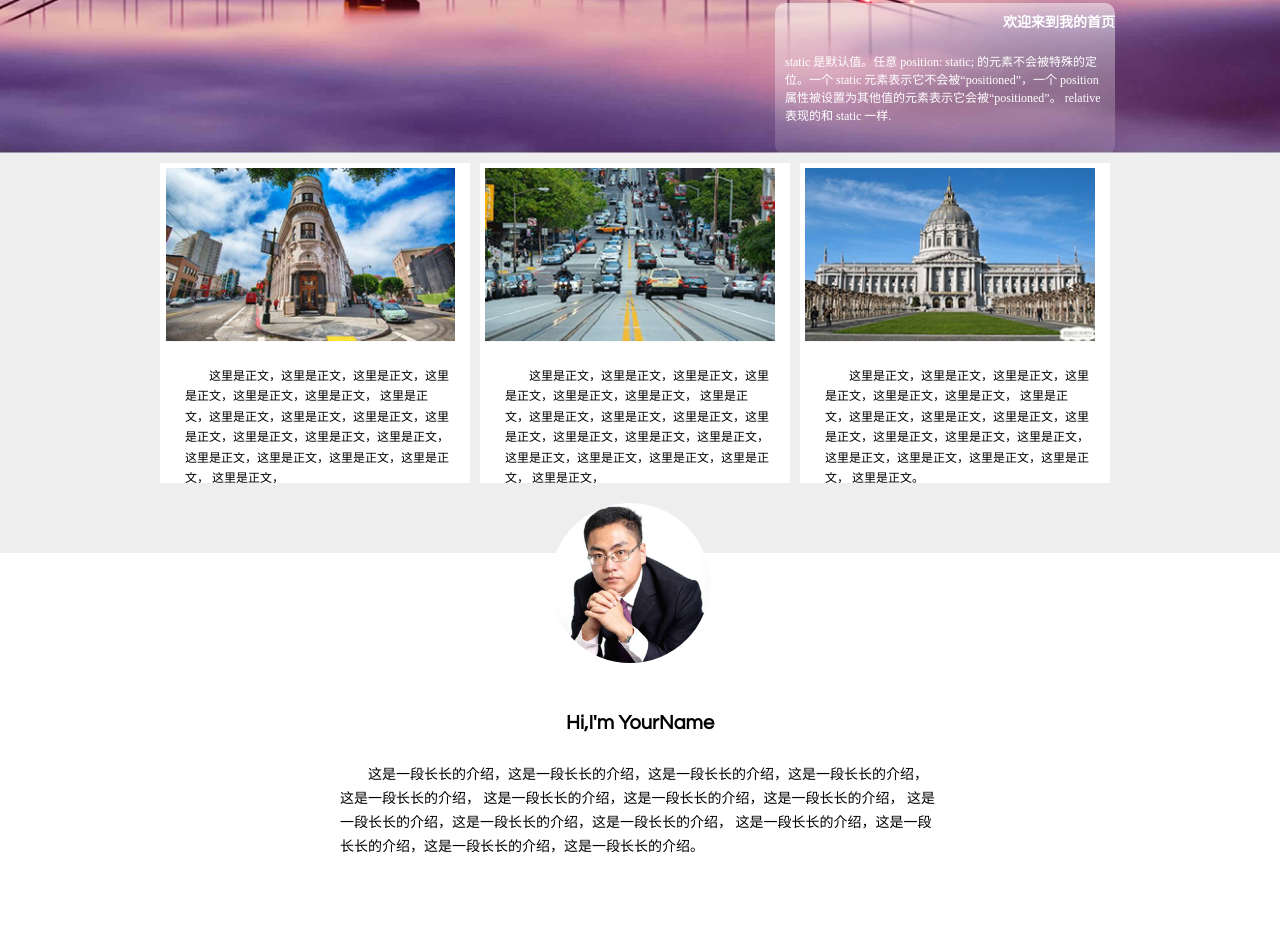
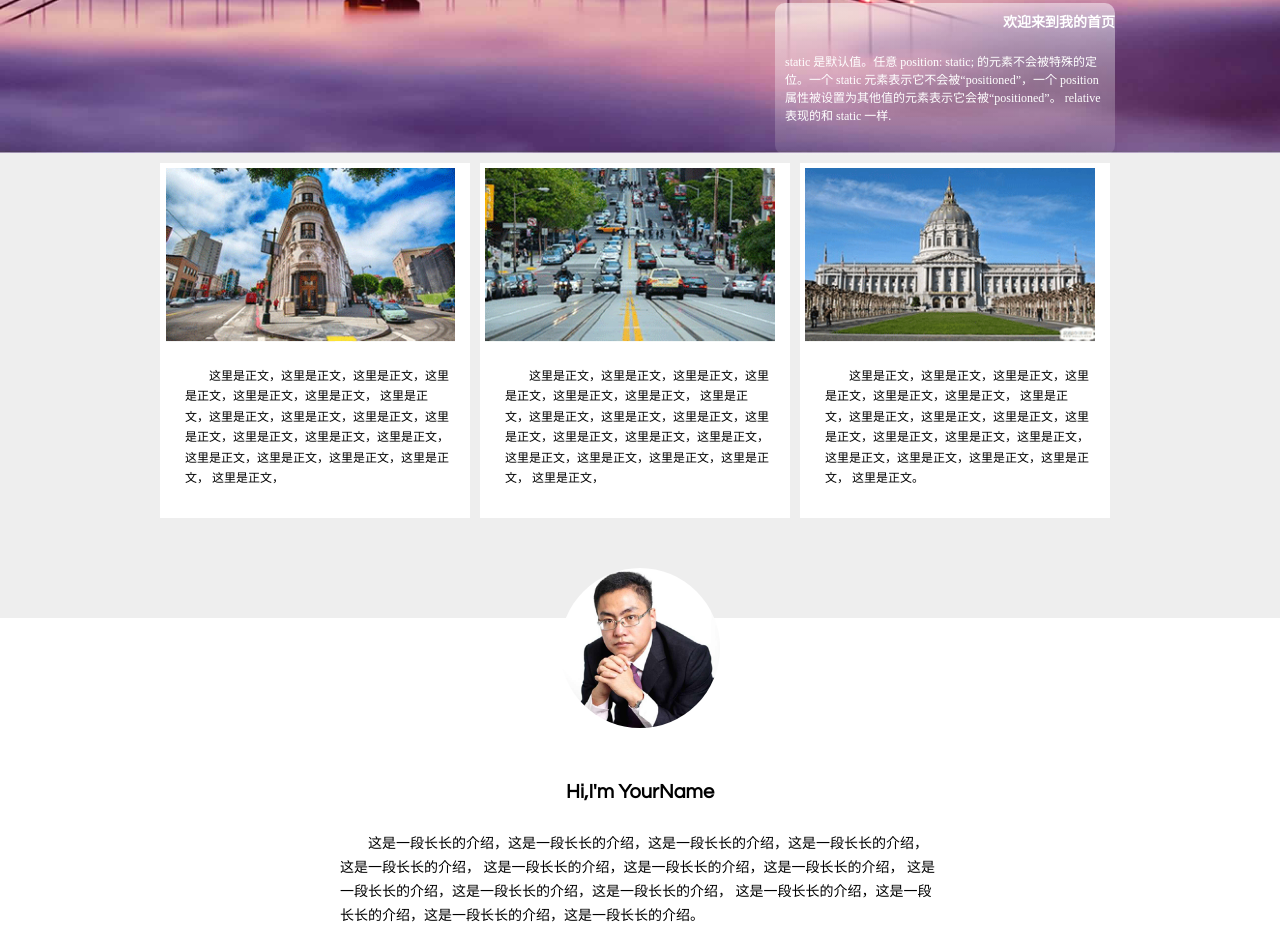
Before and after one commit to xiongzhikai/ife-learning, a plain HTML site: page src/xiongzhikai/index.html in a window 1280 px wide. Shown: the part 387-1318 px from the top of the page. Drawn offline with Linux system fonts and the light colour scheme.

Commit message:
解决文字自适应高度.

```diff
--- a/src/xiongzhikai/css/style.css
+++ b/src/xiongzhikai/css/style.css
@@ -9,10 +9,10 @@ a{
     font-size: 14px;
     margin-left: 40px;
 }
-.clearfix{
+.clearfix::after{
     content: "";
-    display: none;
-    height: 0;
+    display: table;
+    /*height: 0;*/
     clear: both;
 }
 .clearfix{
@@ -33,7 +33,7 @@ header{
     position: relative;
 }
 .wrap{
-    min-width:  980px;
+    width:  980px;
     position: absolute;
     left: 50%;
     margin-left: -490px;
@@ -105,21 +105,24 @@ header{
     min-width: 980px;
     text-align: center;
     margin:0 auto;
+    background: #eeeeee;
 }
 #content_top{
     width: 100%;
     min-width: 980px;
-    height: 400px;
-    background: #eeeeee;
     margin: 0 auto;
     text-align: left;
     position: relative;
 }
-
+.content_top_wrap{
+    width: 980px;
+    margin: 0 auto;
+    position: relative;
+    padding-bottom: 100px;
+}
 .content_item{
     float: left;
     width: 310px;
-    height: 320px;
     margin-top: 10px;
     margin-left: 10px;
     background: #fff;
@@ -138,20 +141,16 @@ header{
 }
 #content_bottom{
     min-width: 980px;
-    clear: both;
     text-align: center;
-    position: relative;
 }
 #headProtrit{
     width: 160px;
     height: 160px;
     border-radius: 99px;
-    position: absolute;
-    top:-50px;
-    left: 43%;
+    position: relative;
+    top: -50px;
 }
 #content_bottom h1{
-    padding-top: 160px;
     font-size: 20px;
     font-family:Century Gothic;
 }
--- a/src/xiongzhikai/index.html
+++ b/src/xiongzhikai/index.html
@@ -30,7 +30,7 @@
     </div>
     <div id="content">
         <div id="content_top">
-            <div class="wrap">
+            <div class="content_top_wrap clearfix">
                 <div class="content_item">
                     <img src="img/img1.png" alt="图片缺失"/>
                     <p>这里是正文，这里是正文，这里是正文，这里是正文，这里是正文，这里是正文，
@@ -55,6 +55,8 @@
             </div>
 
         </div>
+
+    </div>
     <div id="content_bottom">
         <img src="img/Frank.png" id="headProtrit" alt="图片缺失"/>
         <h1>Hi,I'm YourName</h1>
@@ -62,7 +64,6 @@
             这是一段长长的介绍，这是一段长长的介绍，这是一段长长的介绍，
             这是一段长长的介绍，这是一段长长的介绍，这是一段长长的介绍，
             这是一段长长的介绍，这是一段长长的介绍，这是一段长长的介绍，这是一段长长的介绍。</p>
-        </div>
     </div>
     <footer id="footer">
         <p>
```
Lines whose indentation alone changed are shown as unchanged.
